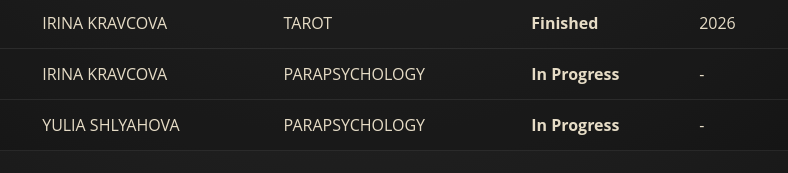
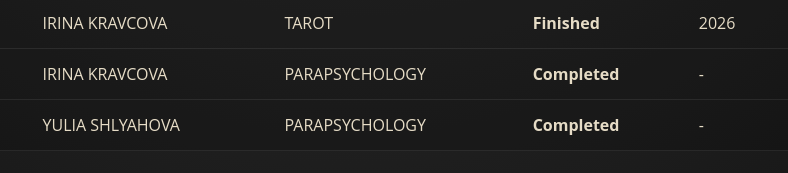
Before and after one commit to jevgenijtimoscenko/parapsycholog, a plain HTML site: page students.html in a window 1280 px wide. Shown: the part 480-653 px from the top of the page, 287-1075 px from the left. Drawn offline with Linux system fonts and the light colour scheme.

Commit message:
Update students.html

```diff
--- a/students.html
+++ b/students.html
@@ -144,7 +144,7 @@
             <td>STU-PSY-002</td>
             <td>IRINA KRAVCOVA</td>
             <td>PARAPSYCHOLOGY</td>
-            <td class="status-certified">In Progress</td>
+            <td class="status-certified">Completed</td>
             <td>-</td>
           </tr>
 
@@ -152,7 +152,7 @@
             <td>STU-PSY-001</td>
             <td>YULIA SHLYAHOVA</td>
             <td>PARAPSYCHOLOGY</td>
-            <td class="status-certified">In Progress</td>
+            <td class="status-certified">Completed</td>
             <td>-</td>
           </tr>
 
```
